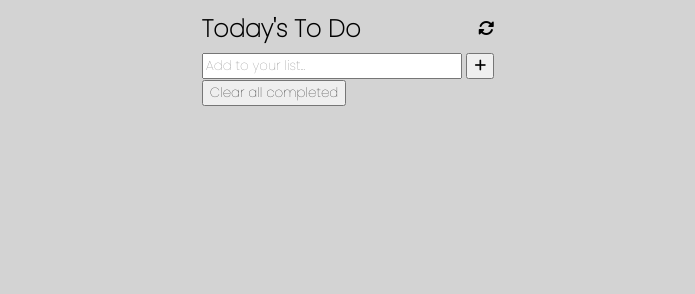
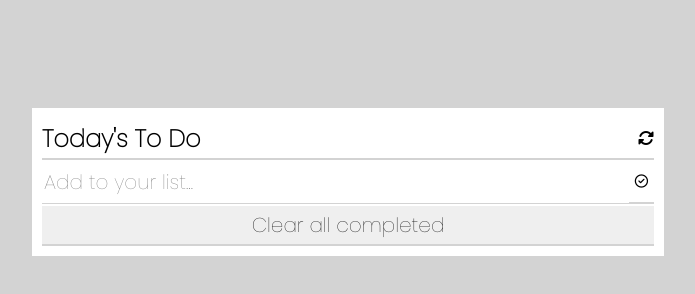
Before and after one commit to FrankMugagga/todo_list, a website built with webpack: page src/index.html in a window 1280 px wide. Shown: the whole page, without its empty margins (292-987 px from the left). Built offline with nearby package versions, Linux system fonts and the light colour scheme.

Commit message:
updated the html page with css classes

```diff
--- a/src/index.html
+++ b/src/index.html
@@ -13,26 +13,20 @@
 </head>
 <body>
 
-    <main class="todo">
+    <main class="container">
       <div class="head_cont">
-            <h2 class="heading">Today's To Do</h2>
-            <i class="fa fa-rotate"></i>
+        <h2 class="heading"> Today's To Do </h2>
+        <i class="fa-solid fa-rotate"></i>
       </div>
 
-        <div id="todo-list">
-            <form class="formid" id="todo-input">
-                <input type="text" id="new-todo" class="input" name="input"  placeholder="Add to your list..." required>
-                <button class="btns" type="submit" id="add-todo"><i class="fa fa-plus" aria-hidden="true"></i></button>
+      <form action="" class="list_form" id="list_form">
+        <input type="text" class="toAdd" id="toAdd" placeholder="Add to your list..." required>
+        <button type="submit" class="submit_list"><i class="fa-regular fa-circle-check"></i></button>
       </form>
 
-           <ul class="list" id="todos">
+      <ul class="list" id="list"></ul>
 
-            </ul>
-            <button type="reset" id="clear-checked" class="resetBtn">Clear all completed</button>
-
-        </div>
-
-
+      <button class="clear_selected" id="clear_selected">Clear all completed</button>
     </main>
 
     <script type="module" src="index.js"></script>
```
Lines whose indentation alone changed are shown as unchanged.
